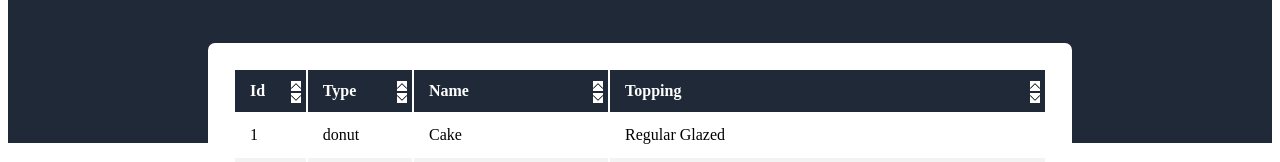
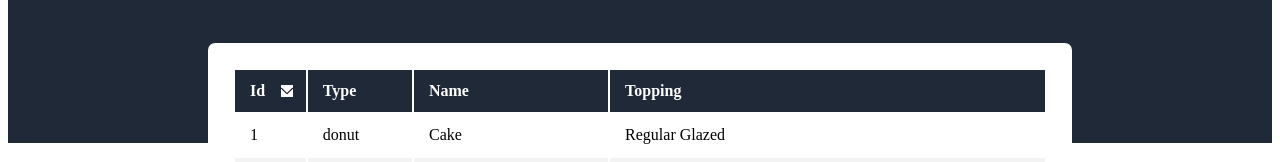
Before and after one commit to vvsrrSunny/food-table, a Vue app: page / in a window 1280 px wide. Both pictures are taken after a click on the element "Id". Shown: the part 175-337 px from the top of the page. Built offline with nearby package versions, Linux system fonts and the light colour scheme; the HTML template or start-up script is replaced by a standard one.

Commit message:
sort UI successfull

```diff
--- a/src/components/FoodTable.vue
+++ b/src/components/FoodTable.vue
@@ -2,10 +2,32 @@
   <table-layout>
     <template v-slot:heading>
       <tr>
-        <table-head-cell @click="sortByColumn('id')">Id</table-head-cell>
-        <table-head-cell @click="sortByColumn('type')">Type</table-head-cell>
-        <table-head-cell @click="sortByColumn('name')">Name</table-head-cell>
-        <table-head-cell @click="sortByColumn('topping')"
+        <table-head-cell
+          columnName="id"
+          :sortType="sortTypes[sortCounter]"
+          :currentSortedColumn="currentSortedColumn"
+          @click="sortByColumn('id')"
+          >Id</table-head-cell
+        >
+        <table-head-cell
+          columnName="type"
+          :sortType="sortTypes[sortCounter]"
+          :currentSortedColumn="currentSortedColumn"
+          @click="sortByColumn('type')"
+          >Type</table-head-cell
+        >
+        <table-head-cell
+          columnName="name"
+          :sortType="sortTypes[sortCounter]"
+          :currentSortedColumn="currentSortedColumn"
+          @click="sortByColumn('name')"
+          >Name</table-head-cell
+        >
+        <table-head-cell
+          columnName="topping"
+          :sortType="sortTypes[sortCounter]"
+          :currentSortedColumn="currentSortedColumn"
+          @click="sortByColumn('topping')"
           >Topping</table-head-cell
         >
       </tr>
--- a/src/components/TableHeadCell.vue
+++ b/src/components/TableHeadCell.vue
@@ -3,9 +3,8 @@
     <div class="head-cell-content">
       <div><slot /></div>
       <div class="show-sort">
-        <div class="arrows">
-          <up-arrow class="up-arrow" />
-          <down-arrow class="down-arrow" />
+        <div v-show="currentSortedColumn == columnName" class="arrows">
+          <down-arrow v-bind:class="getClass()" />
         </div>
       </div>
     </div>
@@ -20,6 +19,29 @@ export default {
   components: {
     UpArrow,
     DownArrow,
+  },
+
+  props: {
+    columnName: {
+      type: String,
+      default: "",
+    },
+    sortType: {
+      type: String,
+      default: "noSort",
+    },
+    currentSortedColumn: {
+      type: String,
+      default: "",
+    },
+  },
+  methods: {
+    getClass() {
+      return {
+        "down-arrow": this.sortType == "ascending",
+        "up-arrow": this.sortType == "descending",
+      };
+    },
   },
 };
 </script>
@@ -38,27 +60,32 @@ export default {
 .up-arrow {
   color: rgb(255, 0, 0);
   background: rgb(255, 255, 255);
-  size: 10px;
-  height: 10px;
+  height: 12px;
+  width: 12px;
+  position: absolute;
+
+  -webkit-transform: rotate(180deg);
+  -moz-transform: rotate(180deg);
+  -ms-transform: rotate(180deg);
+  -o-transform: rotate(180deg);
+  transform: rotate(180deg);
 }
-
 .down-arrow {
   color: rgb(255, 0, 0);
   background: rgb(255, 255, 255);
-  size: 10px;
-  height: 10px;
+  height: 12px;
+  width: 12px;
+  position: absolute;
 }
 
 .arrows {
-  display: flex;
-  flex-direction: column;
-  position: absolute;
-  margin-top: -10px;
-
+  position: relative;
+  margin-top: -6px;
+  margin-left: -10px;
 }
 .arrows > :not([hidden]) ~ :not([hidden]) {
-    --tw-space-y-reverse: 0;
-    margin-top: calc(0.1rem * calc(1 - var(--tw-space-y-reverse)));
-    margin-bottom: calc(0.1rem * var(--tw-space-y-reverse));
+  --tw-space-y-reverse: 0;
+  margin-top: calc(0.1rem * calc(1 - var(--tw-space-y-reverse)));
+  margin-bottom: calc(0.1rem * var(--tw-space-y-reverse));
 }
 </style>
```
